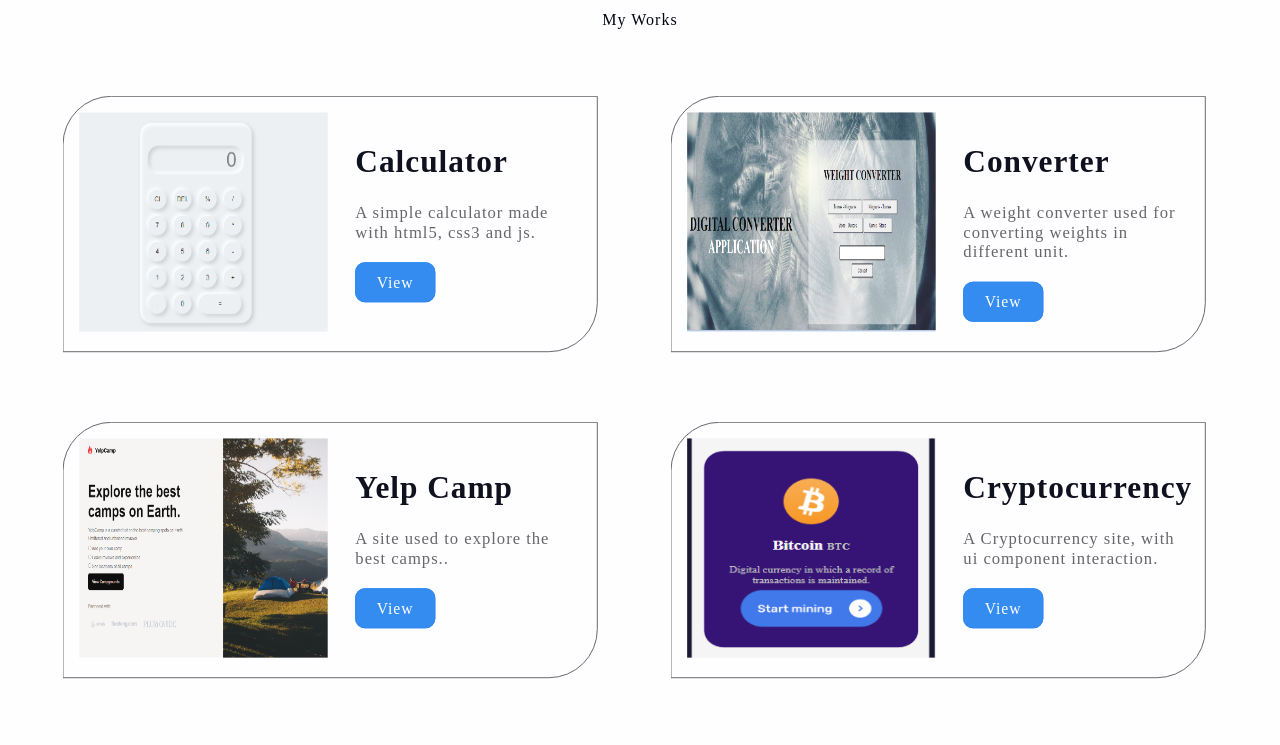
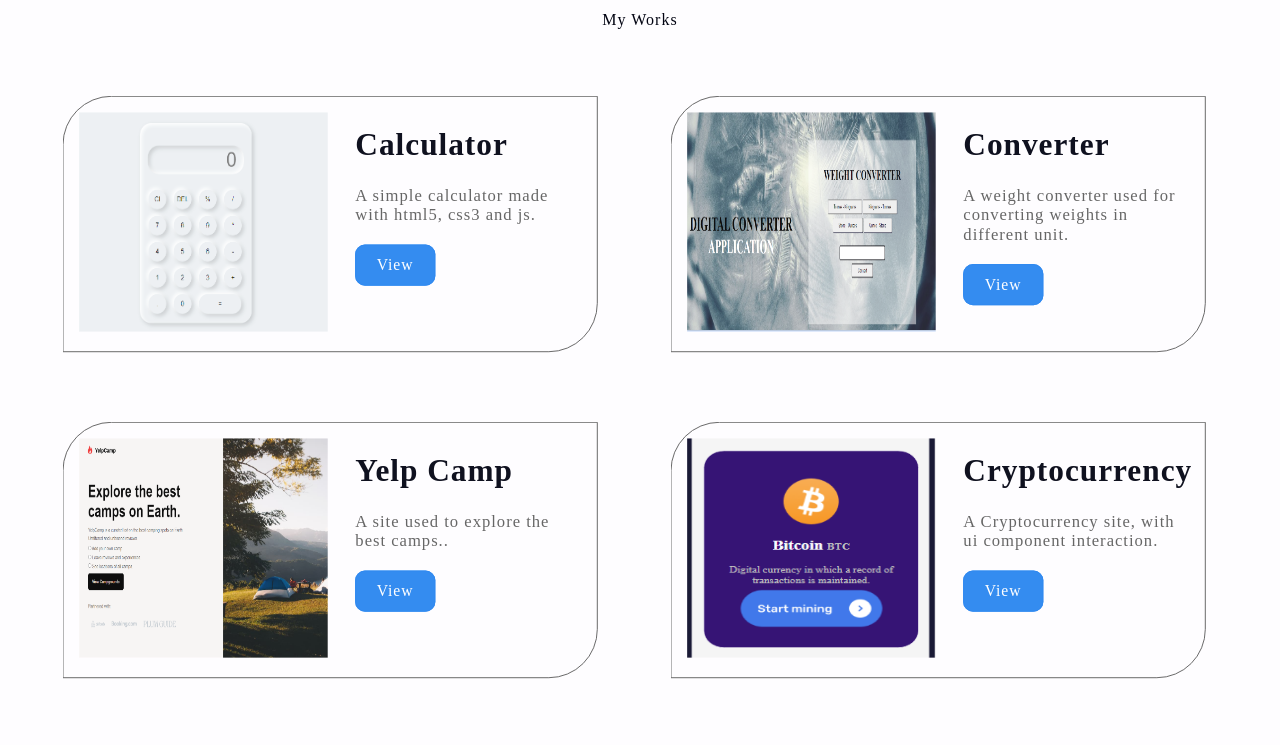
Before and after one commit to Sharon-uzu/Portfolio, a plain HTML site: page index.html in a window 1280 px wide. Shown: the part 2140-2885 px from the top of the page. Drawn offline with nearby package versions, Linux system fonts and the light colour scheme.

Commit message:
Update style.css

```diff
--- a/style.css
+++ b/style.css
@@ -304,7 +304,7 @@ width: 45%;
 }
 .portf .first .txt{
     width: 45%;
-    margin-top: 2rem;
+    margin-top: .9rem;
 }
 .portf .first p{
     font-size: 17px;
```
